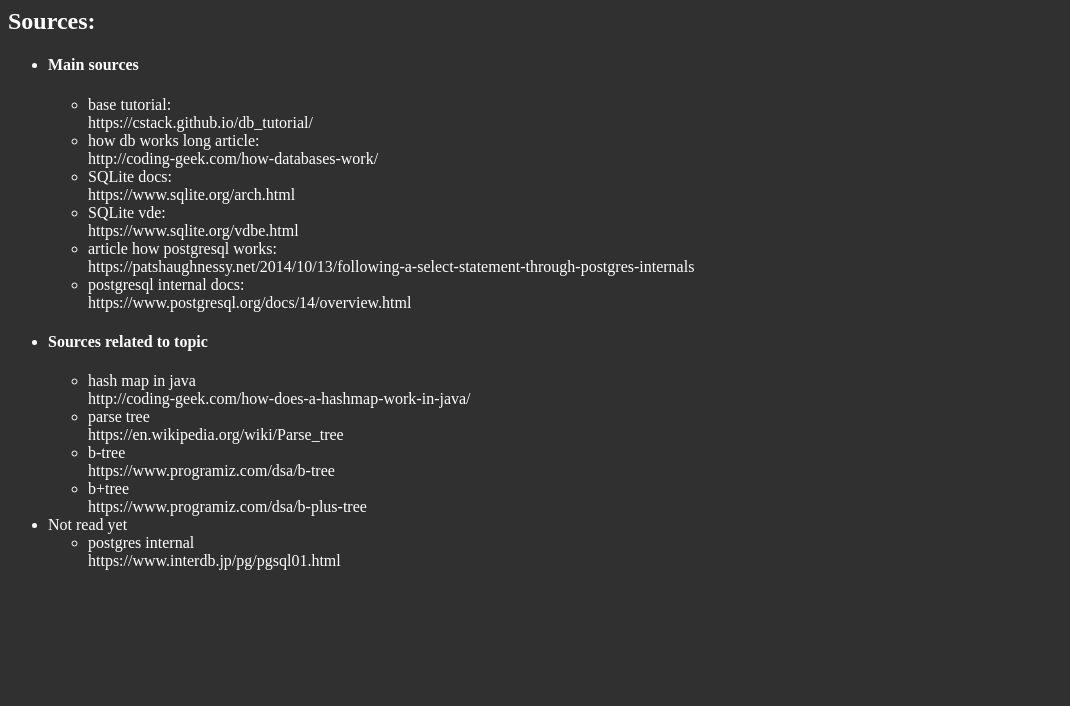
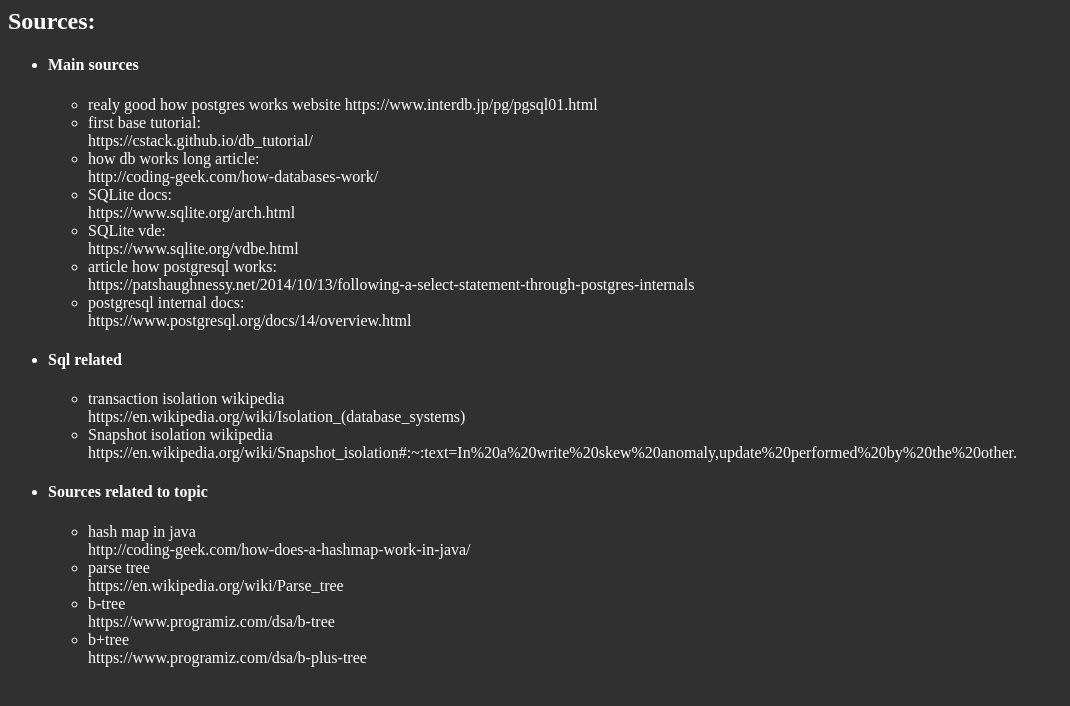
Before and after one commit to Harry29-exe/HomegrownDB, a plain HTML site: page README.html in a window 1280 px wide. Shown: the whole page, without its empty margins (0-1070 px from the left). Drawn offline with Linux system fonts and the light colour scheme.

Commit message:
added new sources to readme

```diff
--- a/README.html
+++ b/README.html
@@ -8,7 +8,10 @@
             <li>
                 <h4>Main sources</h4>
                 <ul>
-                    <li>base tutorial:
+                    <li>realy good how postgres works website
+                        https://www.interdb.jp/pg/pgsql01.html
+                    </li>
+                    <li>first base tutorial:
                         <br/> https://cstack.github.io/db_tutorial/</li>
                     <li>how db works long article:
                         <br/> http://coding-geek.com/how-databases-work/</li>
@@ -20,6 +23,19 @@
                         <br/> https://patshaughnessy.net/2014/10/13/following-a-select-statement-through-postgres-internals</li>
                     <li>postgresql internal docs:
                         <br/> https://www.postgresql.org/docs/14/overview.html</li>
+                </ul>
+            </li>
+            <li>
+                <h4>Sql related</h4>
+                <ul>
+                    <li>
+                        transaction isolation wikipedia
+                        <br/>https://en.wikipedia.org/wiki/Isolation_(database_systems)
+                    </li>
+                    <li>
+                        Snapshot isolation wikipedia
+                        <br/>https://en.wikipedia.org/wiki/Snapshot_isolation#:~:text=In%20a%20write%20skew%20anomaly,update%20performed%20by%20the%20other.
+                    </li>
                 </ul>
             </li>
             <li>
@@ -36,12 +52,7 @@
                         <br/>https://www.programiz.com/dsa/b-plus-tree</li>
                 </ul>
             </li>
-            <li>Not read yet
-                <ul>
-                    <li>postgres internal
-                        <br/>https://www.interdb.jp/pg/pgsql01.html</li>
-                </ul>
-            </li>
+
         </ul>
 
     </body>
```
